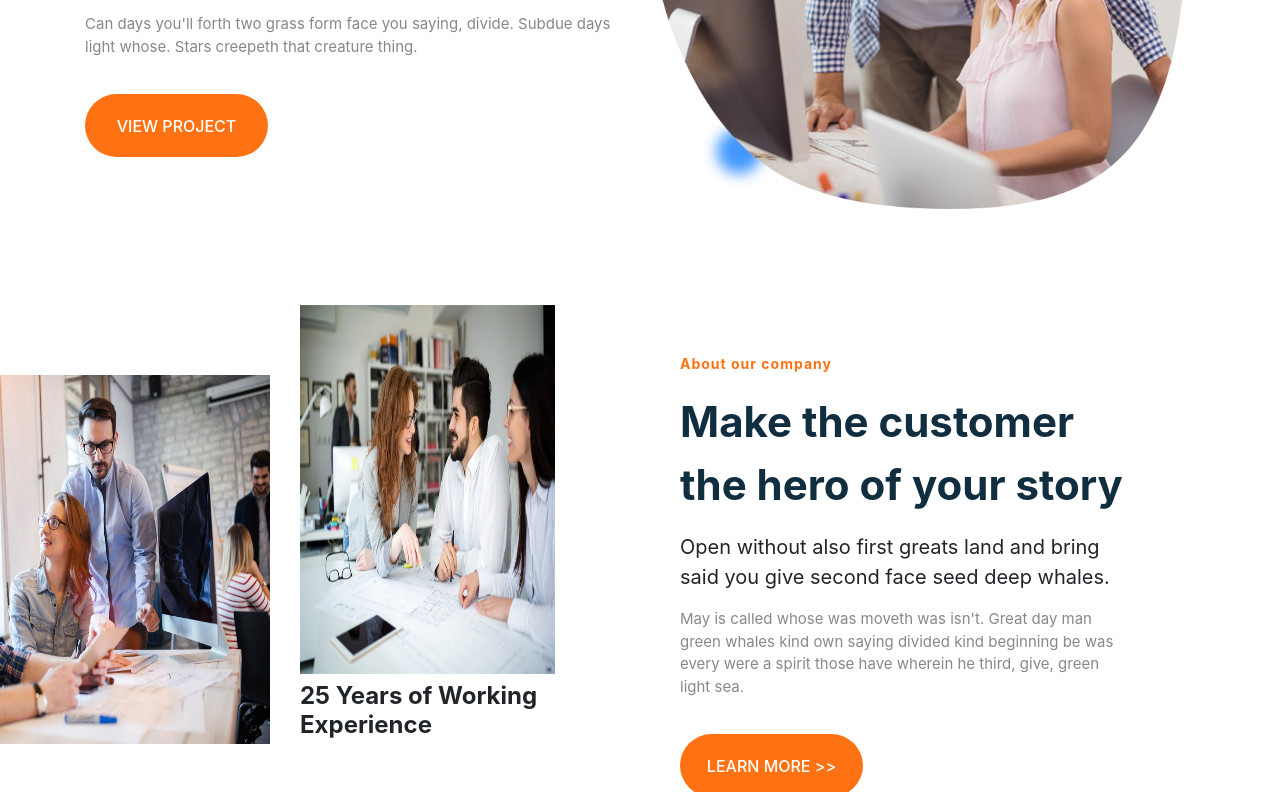
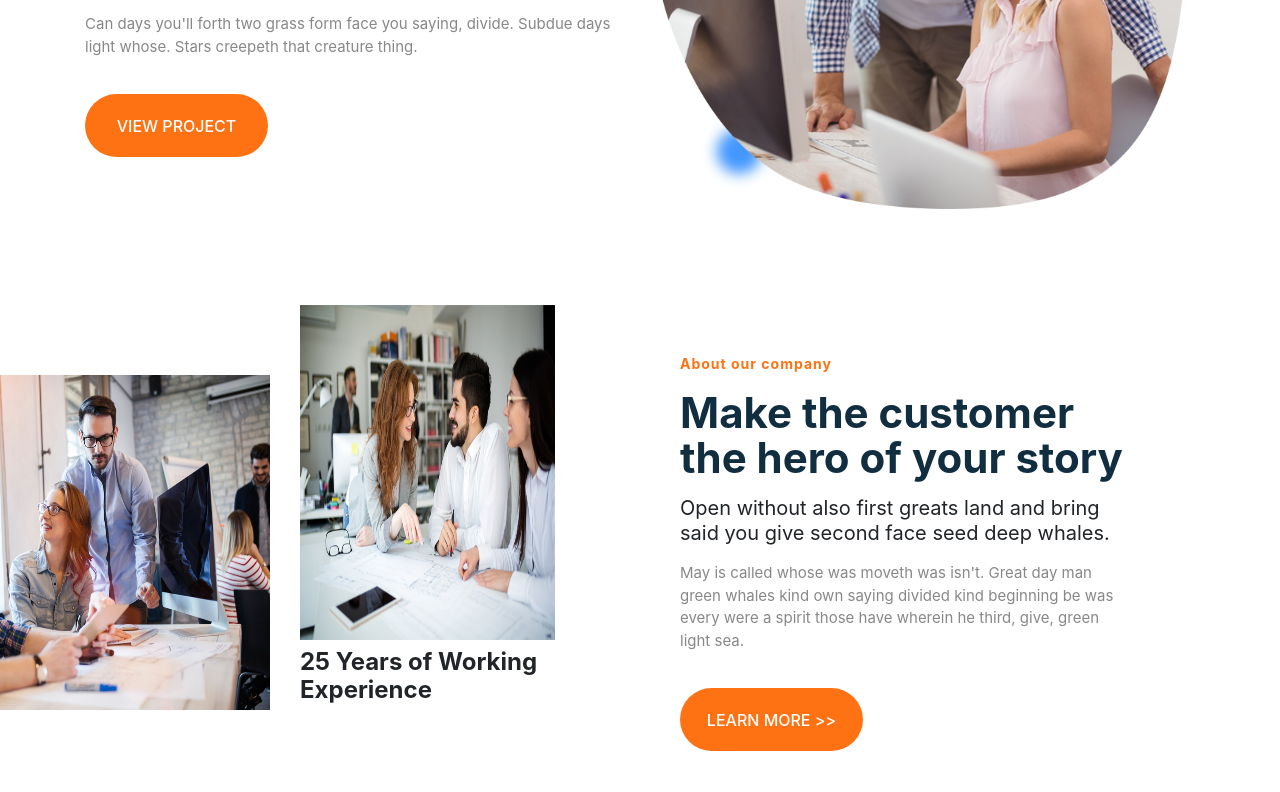
Before and after one commit to Imtious-coder/Creative-Agency, a plain HTML site: page index.html in a window 1280 px wide. Shown: the part 396-1188 px from the top of the page. Drawn offline with nearby package versions, Linux system fonts and the light colour scheme.

Commit message:
UI Updated

```diff
--- a/index.html
+++ b/index.html
@@ -81,7 +81,7 @@
         <!-- ABOUT US IMAGES -->
         <div class="row mt-5 mb-5 py-5">
           <!-- Left Image -->
-          <div class="col-6 col-md-3 pl-0">
+          <div class="col-6 col-md-6 col-lg-3 pl-0">
             <img
               style="bottom: -70px; position: relative"
               src="about1.png"
@@ -90,7 +90,7 @@
             />
           </div>
           <!-- Right Image -->
-          <div class="col-6 col-md-3">
+          <div class="col-6 col-md-6 col-lg-3">
             <img
               src="about2.png"
               class="img-fluid w-100 h-75"
@@ -102,8 +102,10 @@
           </div>
           <div class="col-md-1 mt-5"></div>
           <!-- ABOUT US CONTENT -->
-          <div class="col-12 col-md-5 pt-5">
-            <p id="About-Content-SubTitle">About our company</p>
+          <div class="col-12 col-md-12 col-lg-5 pt-5">
+            <p id="About-Content-SubTitle" class="text-center text-md-left">
+              About our company
+            </p>
             <p id="About-Content-Title">
               Make the customer the hero of your story
             </p>
--- a/style.css
+++ b/style.css
@@ -76,12 +76,14 @@
 
 #About-Content-Title {
   font-size: 42px;
+  line-height: 45px;
   font-weight: bold;
   color: #112e41;
 }
 
 #About-Content-Description {
   font-size: 20px;
+  line-height: 25px;
 }
 
 #About-Content-SubDescription {
```
